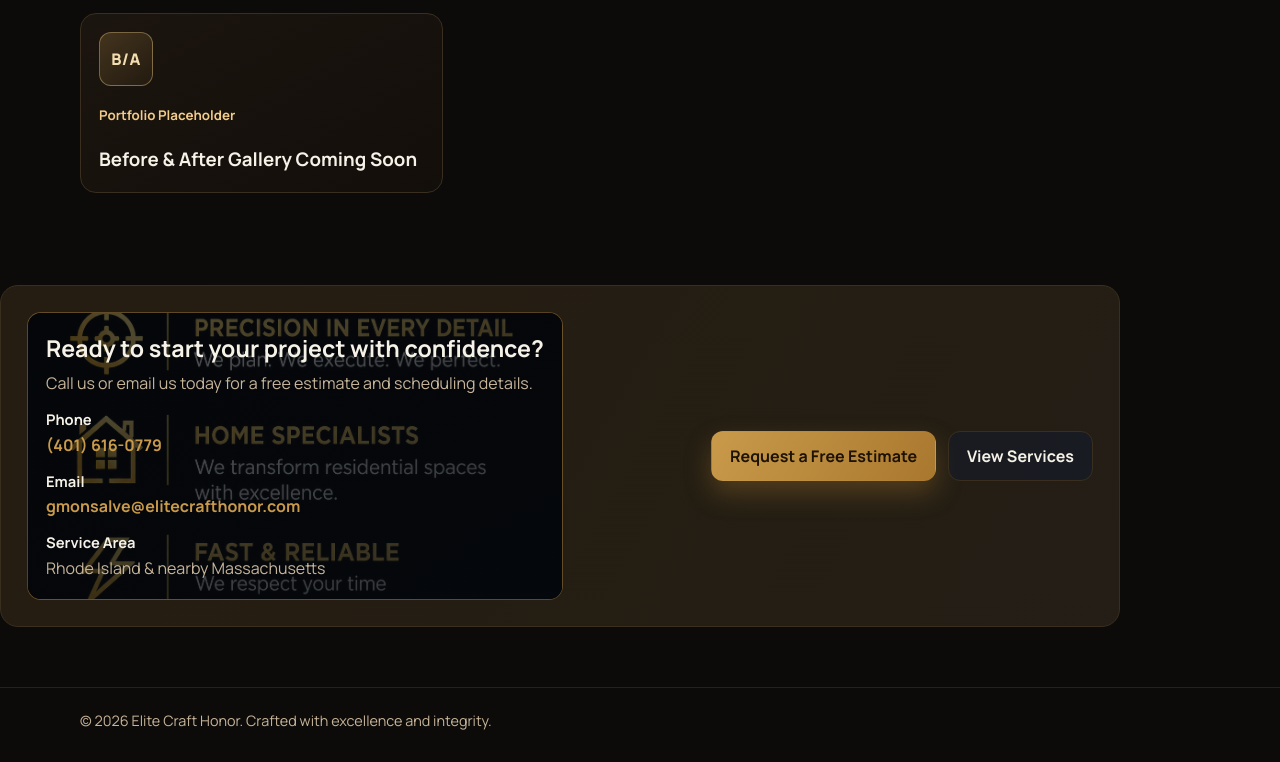
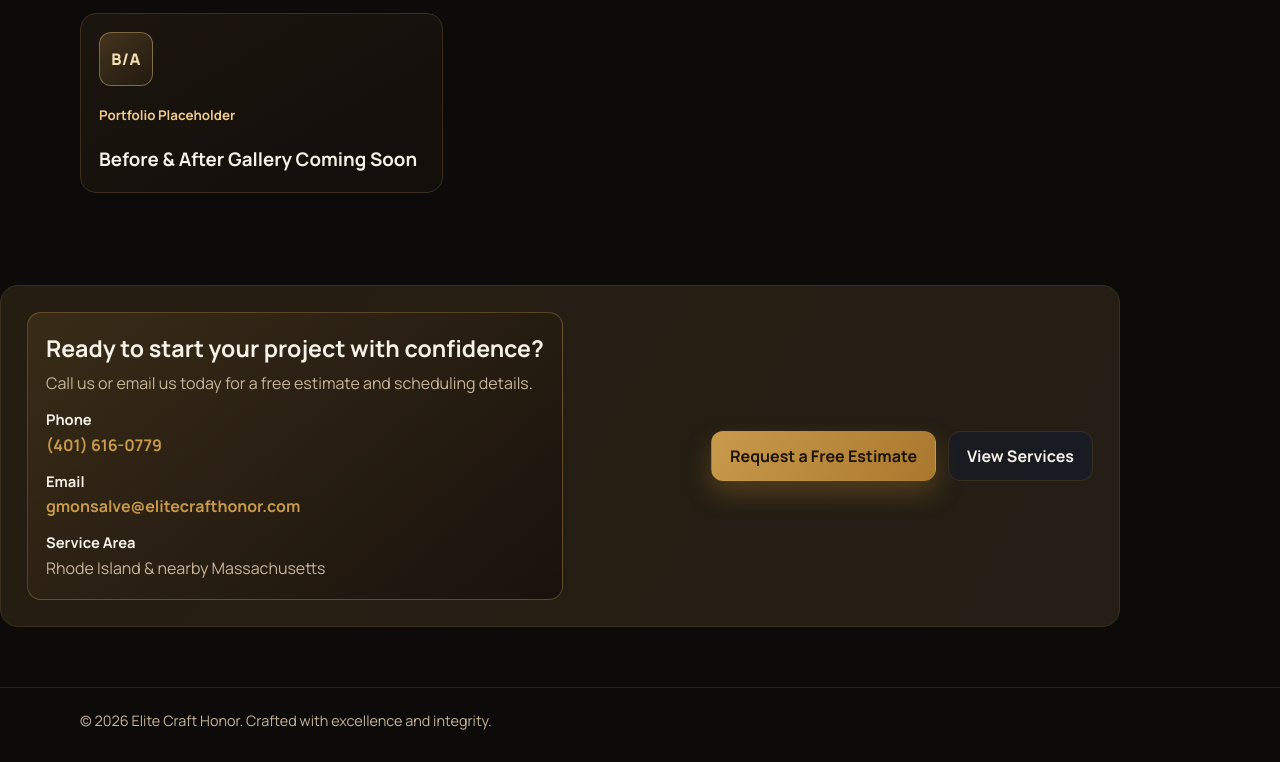
Before and after one commit to GregoryMonsalve20/eliteCraftHonor, a plain HTML site: page index.html in a window 1280 px wide. Shown: the part 2963-3725 px from the top of the page. Drawn offline with Linux system fonts and the light colour scheme.

Commit message:
the background image of the botton place take out

```diff
--- a/style.css
+++ b/style.css
@@ -693,22 +693,6 @@ body.page-contact .page-banner::before {
   background: linear-gradient(140deg, rgba(201, 154, 74, 0.12), rgba(24, 17, 12, 0.9));
   border: 1px solid rgba(201, 154, 74, 0.35);
   position: relative;
-  overflow: hidden;
-}
-
-.contact-strong::before {
-  content: "";
-  position: absolute;
-  inset: 0;
-  background:
-    linear-gradient(150deg, rgba(6, 9, 14, 0.68), rgba(6, 9, 14, 0.82)),
-    url("images/values.png") center/cover no-repeat;
-  z-index: 0;
-}
-
-.contact-strong > * {
-  position: relative;
-  z-index: 1;
 }
 
 .trust-brand {
```
